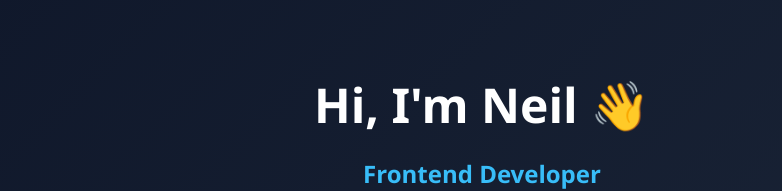
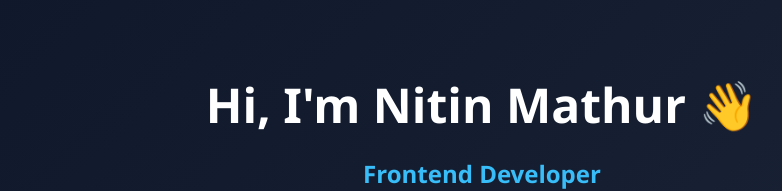
Before and after one commit to Neil9210/portfolio, a plain HTML site: page index.html in a window 1280 px wide. Shown: the top 191 px of the page, without its empty margins (158-940 px from the left). Drawn offline with Linux system fonts and the light colour scheme.

Commit message:
Update title and heading from Neil to Nitin Mathur

```diff
--- a/index.html
+++ b/index.html
@@ -3,7 +3,7 @@
 <head>
 <meta charset="UTF-8">
 <meta name="viewport" content="width=device-width, initial-scale=1.0">
-<title>Neil | Frontend Developer</title>
+<title>Nitin Mathur | Frontend Developer</title>
 
 <style>
 body {
@@ -70,7 +70,7 @@ a {
 
 <div class="container">
 
-  <h1>Hi, I'm Neil 👋</h1>
+  <h1>Hi, I'm Nitin Mathur 👋</h1>
   <h2>Frontend Developer</h2>
 
   <p>I build clean, modern and user-friendly web interfaces.</p>
```
